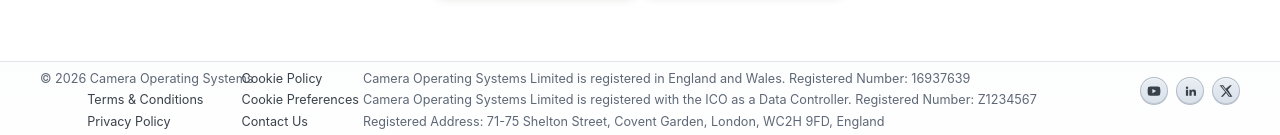
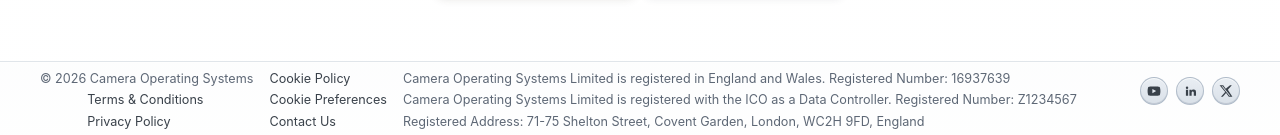
Before and after one commit to Ali-Nigzu/portal, a React (Vite) app in the folder frontend/: page / in a window 1280 px wide. Shown: the part 1342-1477 px from the top of the page. Built offline with nearby package versions, Linux system fonts and the light colour scheme; no server answers.

Commit message:
Fix footer column overlap spacing on landing page

```diff
--- a/frontend/src/styles/LandingPage.css
+++ b/frontend/src/styles/LandingPage.css
@@ -745,7 +745,7 @@ body {
 .landing-footer-main {
   display: grid;
   grid-template-columns: minmax(0, max-content) minmax(0, max-content) minmax(280px, 1fr);
-  gap: 10px 4px;
+  gap: 10px 16px;
   align-items: start;
 }
 
@@ -789,7 +789,7 @@ body {
 }
 
 .landing-footer-links-column-secondary {
-  margin-left: -16px;
+  margin-left: 0;
 }
 
 .landing-footer-link-item-button {
```
